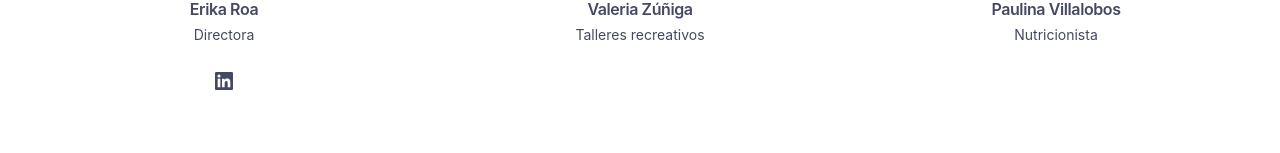
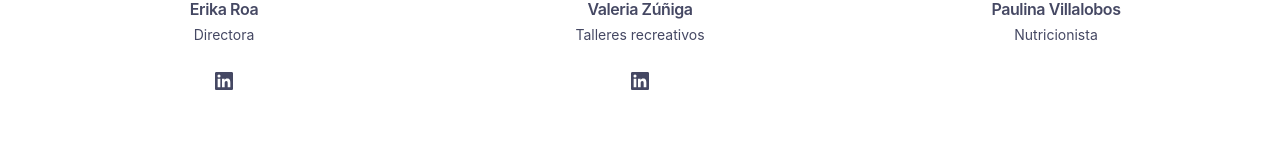
Before and after one commit to AndresV22/residencia-los-angeles-web-page, a Vue app: page /team in a window 1280 px wide. Shown: the part 581-734 px from the top of the page. Built offline with nearby package versions, Linux system fonts and the light colour scheme; a web font is replaced by a local one.

Commit message:
add: linkedin vale

```diff
--- a/src/components/Team.vue
+++ b/src/components/Team.vue
@@ -48,7 +48,7 @@ const people = [
     name: 'Valeria Zúñiga',
     role: 'Talleres recreativos',
     imageUrl: vale,
-    linkedinUrl: '',
+    linkedinUrl: 'https://www.linkedin.com/in/valeria-zu%C3%B1iga-65040a250/',
   },
   {
     name: 'Paulina Villalobos',
```
